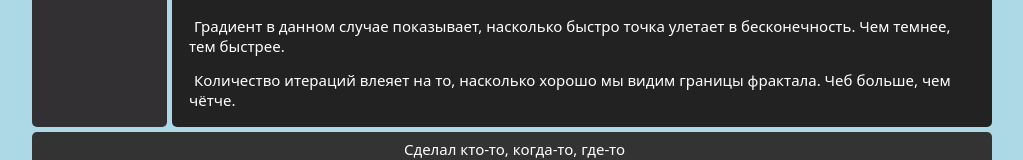
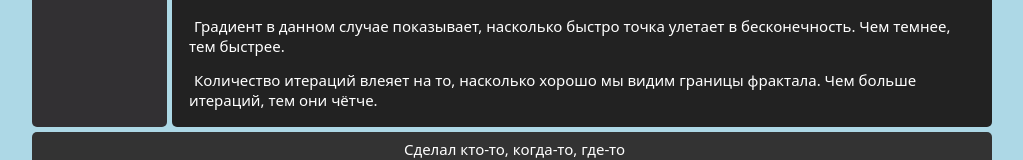
Before and after one commit to ver-qua/smvsam, a plain HTML site: page pages/fractals_simulation.html in a window 1280 px wide. Shown: the part 1099-1259 px from the top of the page, without its empty margins (128-1151 px from the left). Drawn offline with Linux system fonts and the light colour scheme.

Commit message:
Я себя убиваю...

```diff
--- a/pages/fractals_simulation.html
+++ b/pages/fractals_simulation.html
@@ -69,7 +69,7 @@
 
                 <h1>Информация</h1>
                 <p>Градиент в данном случае показывает, насколько быстро точка улетает в бесконечность. Чем темнее, тем быстрее.</p>
-                <p>Количество итераций влеяет на то, насколько хорошо мы видим границы фрактала. Чеб больше, чем чётче.</p>
+                <p>Количество итераций влеяет на то, насколько хорошо мы видим границы фрактала. Чем больше итераций, тем они чётче.</p>
             </main>
             <footer>
                 <p>Сделал кто-то, когда-то, где-то</p>
```
